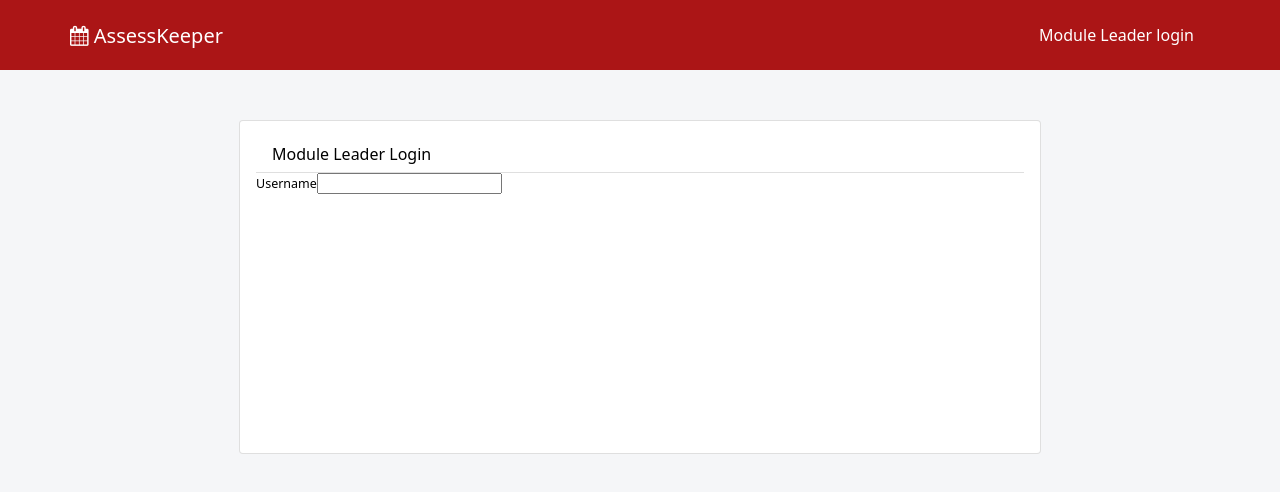
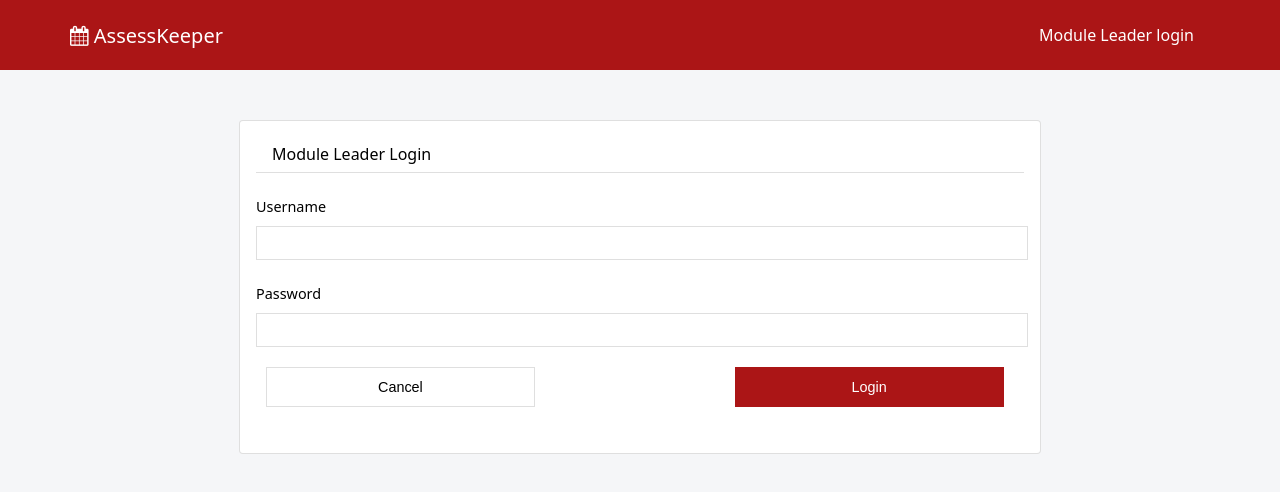
Before and after one commit to Mihir42/Assessment-Keeper-CSE-Connect, a React (Vite) app: page /moduleLogin in a window 1280 px wide. Shown: the top 492 px of the page. Built offline with nearby package versions, Linux system fonts and the light colour scheme.

Commit message:
Login card and conformance

```diff
--- a/src/components/Entity/LoginCard.jsx
+++ b/src/components/Entity/LoginCard.jsx
@@ -1,20 +1,54 @@
 /* eslint-disable */
 import PropTypes from 'prop-types';
+import { useState } from 'react';
 import './LoginCard.scss';
 
-import './LoginCard.scss';
+const initialLoginAttempt = {
+    LoginUsername: null,
+    LoginPassword: "",
+};
+
 export default function LoginCard(props) {
     // Initialisation ------------------------------------------------
+    const conformance ={
+        html2js : {
+            LoginUsername: (value) => value === '' ? null : value,
+            LoginPassword: (value) => value === '' ? null : value,
+        },
+        js2html : {
+            LoginUsername: (value) => value === null ? '' : value,
+            LoginPassword: (value) => value === null ? '' : value,
+        }
+    };
     // State ---------------------------------------------------------
+    const [loginAttempt, setLoginAttempt] = useState(initialLoginAttempt);
     // Handlers ------------------------------------------------------
+    const handleChange = (event) => {
+        const { name, value } = event.target;
+        setLoginAttempt({ ...loginAttempt, [name]: conformance.html2js[name](value) });
+    };
+
+    const handleSubmit = () => {
+        console.log(`Module=[${JSON.stringify(loginAttempt)}]`)
+    };
     // View ----------------------------------------------------------
     return(
         <div className='loginCard'>
             <h4 className='loginCard-header'>{props.title}</h4>
             <div className='loginCard-body'>
-                {props.children}
-                <label htmlFor=''>Username</label>
-                <input type='text' name='UserName' value=''></input>
+                <label>
+                    Username
+                    <input type="text" name="LoginUsername" value={conformance.js2html["LoginUsername"](loginAttempt.LoginUsername)} onChange={handleChange } />
+                </label>
+
+                <label>
+                    Password
+                    <input type='password' name='LoginPassword' value={conformance.js2html["LoginPassword"](loginAttempt.LoginPassowrd)} onChange={handleChange} />
+                </label>
+
+                <button type='button' className='cancelButton' >Cancel</button>
+                <button type='button' className='loginButton' onClick={handleSubmit} >Login</button>
+
 
             </div>
         </div>
--- a/src/components/Entity/LoginCard.scss
+++ b/src/components/Entity/LoginCard.scss
@@ -21,5 +21,41 @@
 }
 
 .loginCard-body {
-    font-size: 12.5px;
+
+    label, input {
+        font-size: 90%;
+        display: block;
+        width: 100%;
+        margin-top: 24px;
+
+    }
+
+    input {
+        height: 30px;
+        width: 100%;
+        padding:1px;
+        margin: 10px 0;
+        font-size: 100%;
+        border-radius: 0px;
+        border: 1px solid rgb(0,0,0,0.125);
+        background: white;
+    }
+
+    button {
+        width: 35%;
+        height: 40px;
+        margin: 10px;
+        font-size: 90%;
+        border: 1px solid rgb(0, 0, 0,0.125);
+        background-color: white;
+
+    }
+
+    .loginButton {
+        margin-left: 190px;
+        border: 0px solid rgb(0, 0, 0);
+        color: white;
+        background-color: #ab1516;
+    }
+
 }
```
